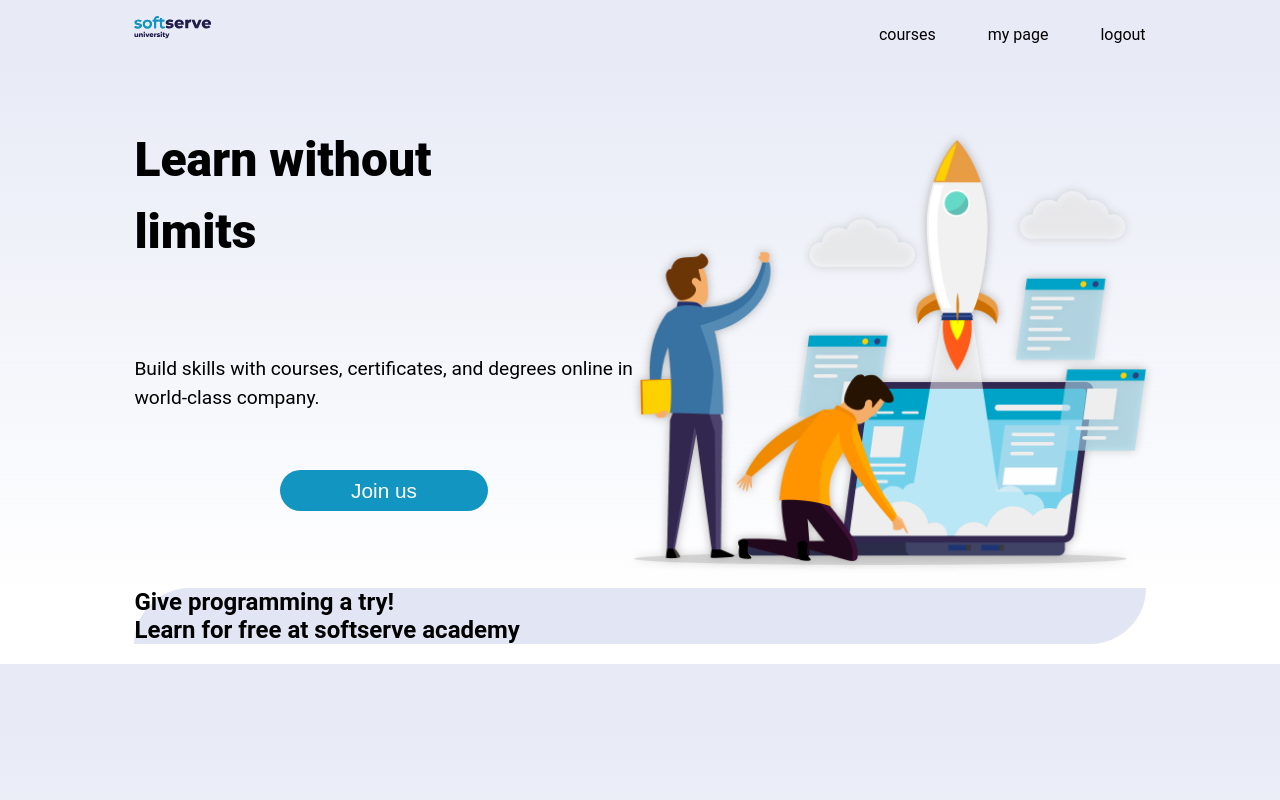
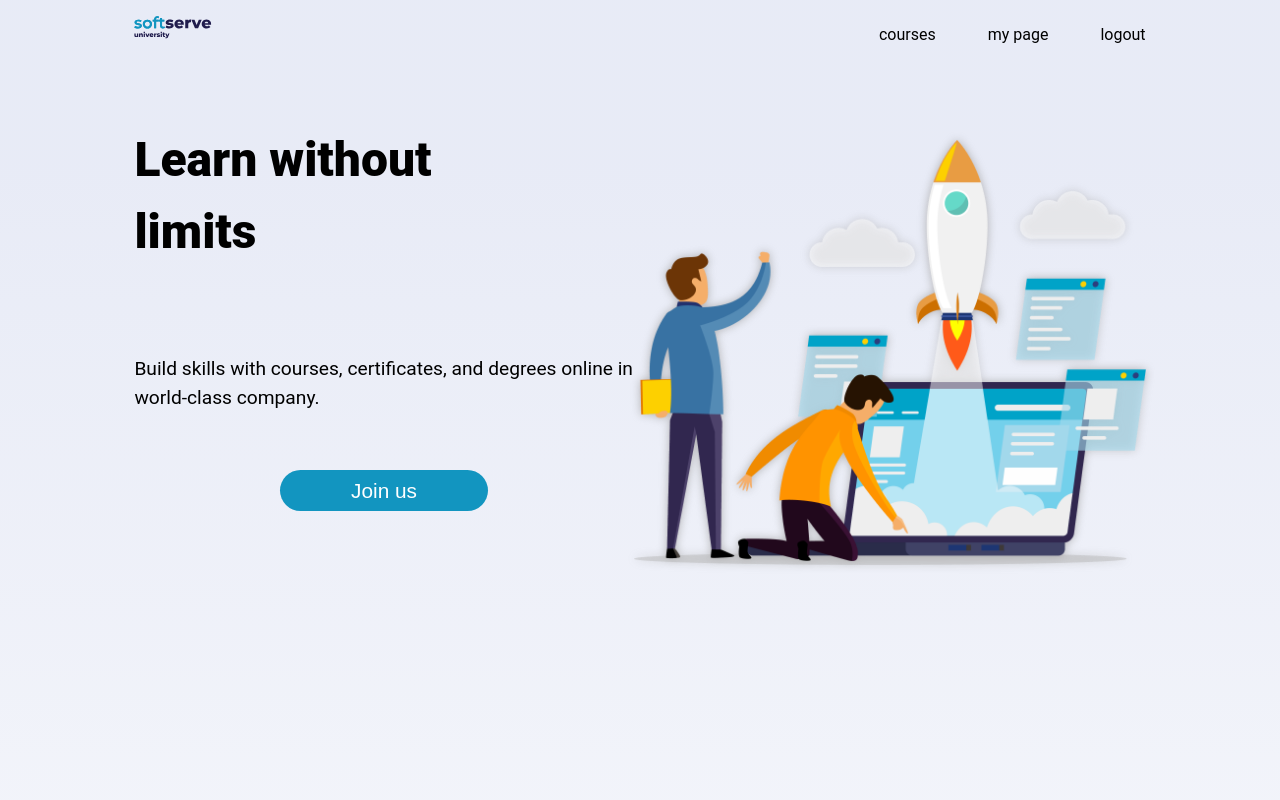
Before and after one commit to yuriikaterlin/Course-Evaluation, an Angular app: page / in a window 1280 px wide. Shown: the top 800 px of the page. Built offline with nearby package versions, Linux system fonts and the light colour scheme; some icons are missing.

Commit message:
add pic and styles

```diff
--- a/src/app/main-page/main-page.component.html
+++ b/src/app/main-page/main-page.component.html
@@ -38,7 +38,5 @@
       Learn for free at softserve academy
     </h2>
   </header>
-  <div class="layout">
-
-  </div>
+  <div class="layout"></div>
 </div>
--- a/src/app/main-page/main-page.component.scss
+++ b/src/app/main-page/main-page.component.scss
@@ -3,11 +3,13 @@
 .container {
   margin: 0 auto;
   width: 80%;
+  height: 900px;
 }
 .poligon {
   background: #E2E6F4;
   border-top-left-radius: 200px;
   border-bottom-right-radius: 200px;
+  width: 100vh;
 }
 
 main{
```
Also changed, not shown: src/assets/free-pic.png (added).
